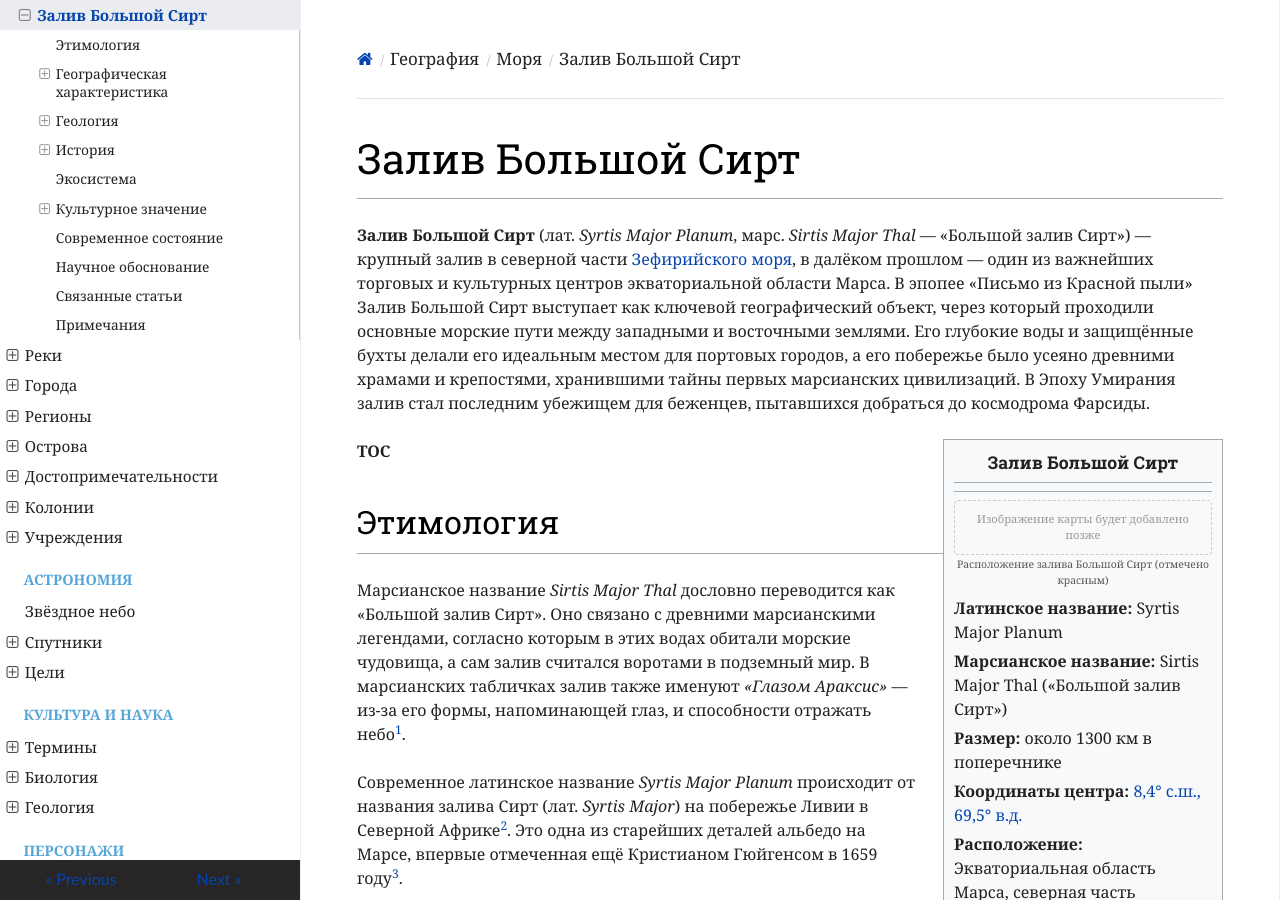
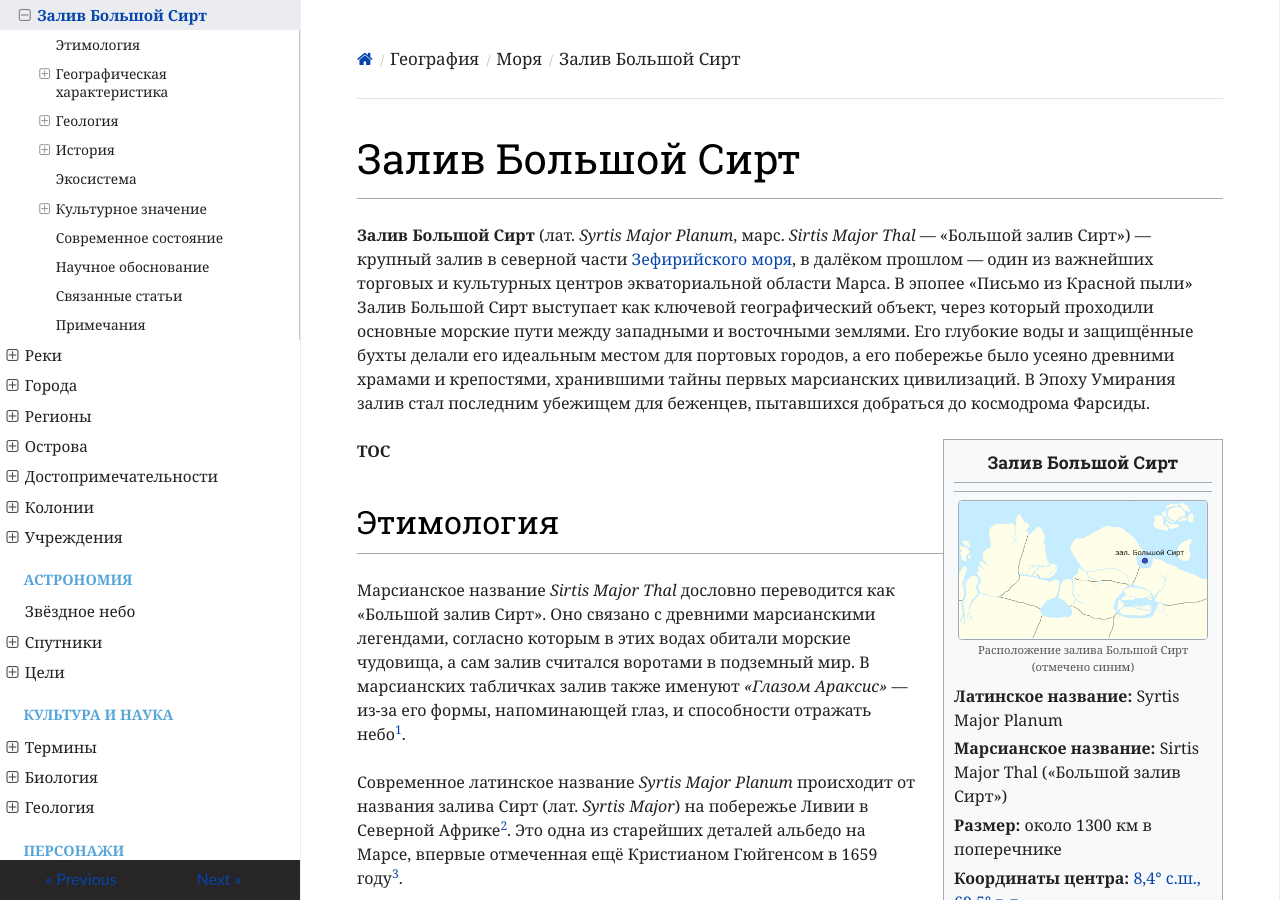
Before and after one commit to ivanhohlov14-bit/mars-encyclopedia, an MkDocs documentation site: the page built from docs/geography/sirtis-major-bay.md, in a window 1280 px wide and 900 px high. Built offline with MkDocs 1.6.1, drawn with Linux system fonts in a browser that asks for light colours; nearby versions of some CDN libraries.

Commit message:
Update sirtis-major-bay.md

```diff
--- a/docs/geography/sirtis-major-bay.md
+++ b/docs/geography/sirtis-major-bay.md
@@ -7,8 +7,8 @@
   <hr>
 
   <div style="text-align: center; margin-bottom: 8px;">
-    <div style="font-size: 0.7rem; color: #999; padding: 10px; border: 1px dashed #ccc; border-radius: 4px;">Изображение карты будет добавлено позже</div>
-    <div style="font-size: 0.65rem; color: #555; margin-top: 2px;">Расположение залива Большой Сирт (отмечено красным)</div>
+    <img src="https://github.com/ivanhohlov14-bit/mars-encyclopedia/blob/main/docs/assets/images/map/залв.png" alt="Карта залива Большой Сирт" style="width: 100%; max-width: 250px; border: 1px solid #a2a9b1; border-radius: 4px;">
+    <div style="font-size: 0.7rem; color: #555; margin-top: 2px;">Расположение залива Большой Сирт (отмечено синим)</div>
   </div>
 
   <p><b>Латинское название:</b> Syrtis Major Planum</p>
```
